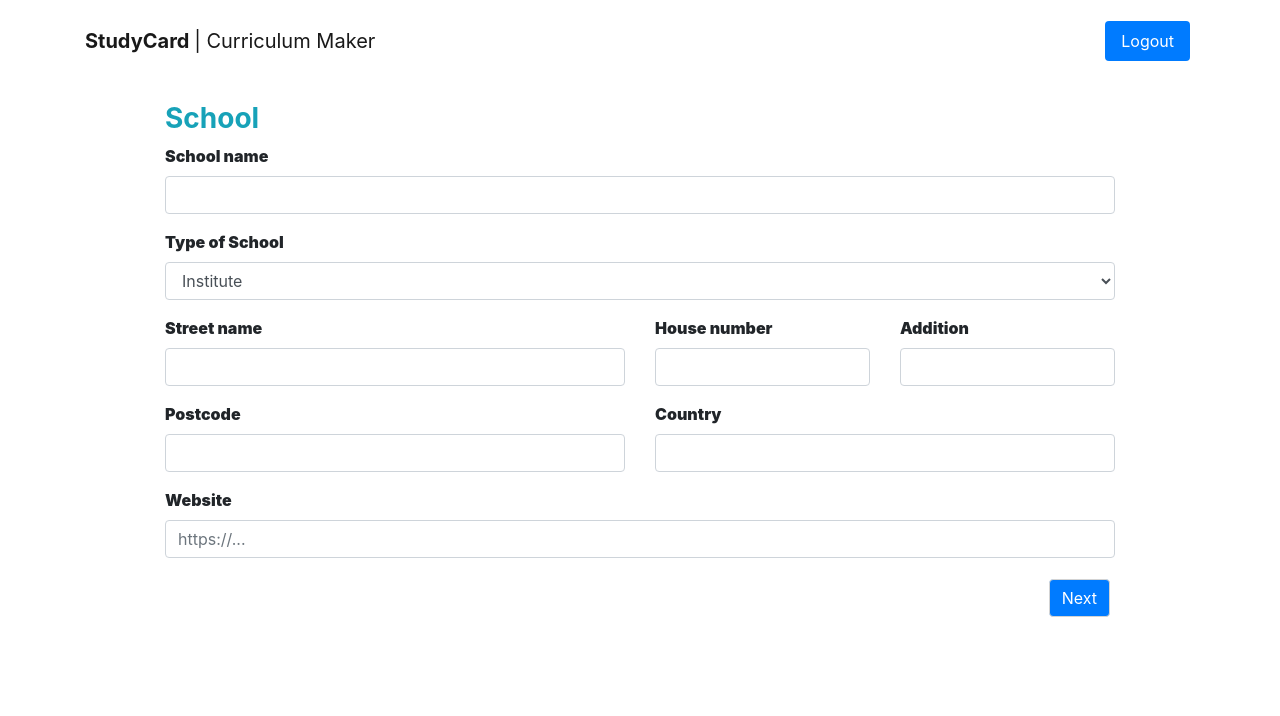
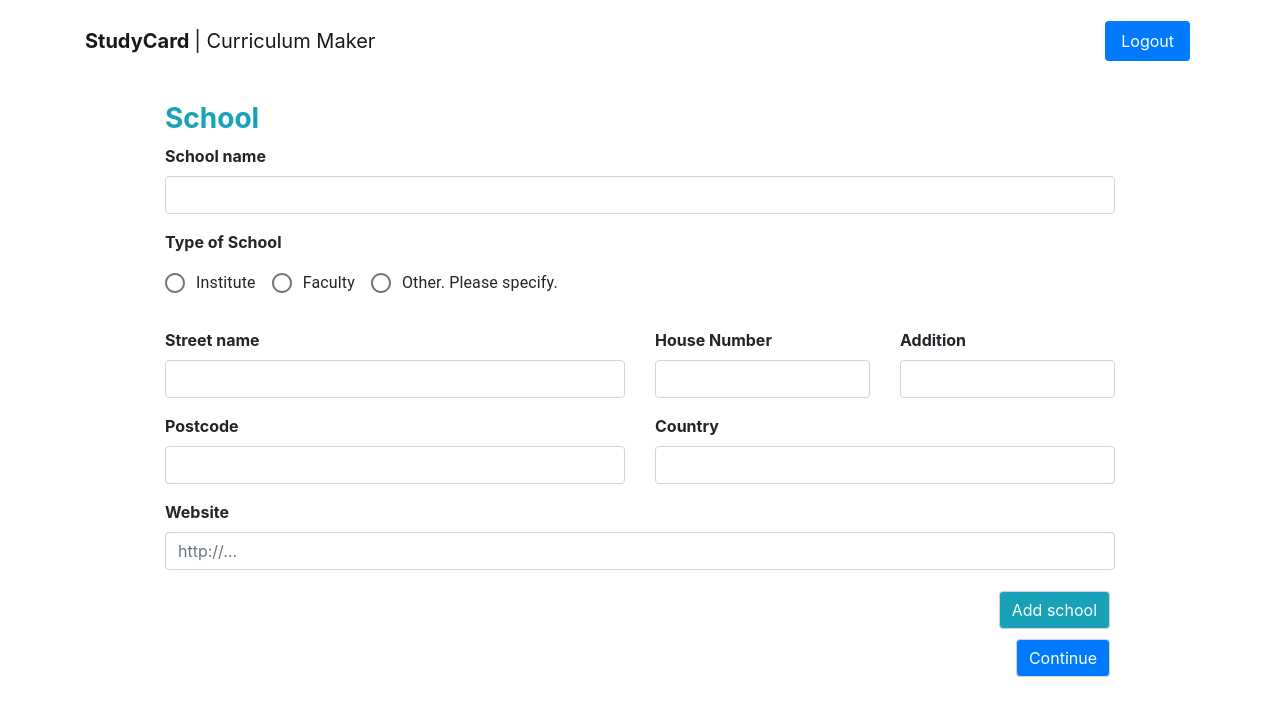
Before and after one commit to hanhngooo/curriculum-maker-temp, a React (Create React App) app: page /addSchool in a window 1280 px wide. Shown: the top 716 px of the page. Built offline with nearby package versions, Linux system fonts and the light colour scheme.

Commit message:
apply Formik to School.js, add yup validation

```diff
--- a/package.json
+++ b/package.json
@@ -3,15 +3,18 @@
   "version": "0.1.0",
   "private": true,
   "dependencies": {
+    "@material-ui/core": "^4.11.1",
     "@testing-library/jest-dom": "^5.11.5",
     "@testing-library/react": "^11.1.2",
     "@testing-library/user-event": "^12.2.2",
     "bootstrap": "^4.5.3",
+    "formik": "^2.2.5",
     "react": "^17.0.1",
     "react-dom": "^17.0.1",
     "react-router-dom": "^5.2.0",
     "react-scripts": "4.0.0",
-    "web-vitals": "^0.2.4"
+    "web-vitals": "^0.2.4",
+    "yup": "^0.31.0"
   },
   "scripts": {
     "start": "react-scripts start",
--- /dev/null
+++ b/src/components/ContinueButton.js
@@ -0,0 +1,15 @@
+import React from "react";
+
+export default function ContinueButton(props) {
+  return (
+    <div className="row">
+      <div className="col">
+        <a href={props.url}>
+          <button className="btn btn-primary text-justify" type="button">
+            Continue
+          </button>
+        </a>
+      </div>
+    </div>
+  );
+}
--- /dev/null
+++ b/src/components/SaveButton.js
@@ -0,0 +1,17 @@
+import React from "react";
+
+export default function SaveButton(props) {
+  return (
+    <div className="row">
+      <div className="col">
+        <button
+          className="btn btn-info"
+          type="submit"
+          disabled={props.disabled}
+        >
+          Add {props.dataName}
+        </button>
+      </div>
+    </div>
+  );
+}
--- /dev/null
+++ b/src/pages/Form.css
@@ -0,0 +1,5 @@
+.error {
+  color: #e63946;
+  font-size: 0.8rem;
+  margin-top: 0.3rem;
+}
--- a/src/pages/School.js
+++ b/src/pages/School.js
@@ -1,6 +1,41 @@
 import React from "react";
+import { Formik, Form, Field, useField, ErrorMessage } from "formik";
+import { Radio, FormControlLabel } from "@material-ui/core";
+import * as yup from "yup";
+import "./Form.css";
+
+import ContinueButton from "../components/ContinueButton";
+import SaveButton from "../components/SaveButton";
+
+const MyRadio = ({ label, ...props }) => {
+  const [field] = useField(props);
+  return <FormControlLabel {...field} control={<Radio />} label={label} />;
+};
 
 export default function School() {
+  let validationSchema = yup.object().shape({
+    schoolName: yup.string().required("This field is required."),
+    schoolType: yup.string().required("This field is required."),
+    schoolTypeOther: yup.string().when("schoolType", {
+      is: (schoolType) => schoolType === "other",
+      then: yup.string().required("Please specify school type."),
+    }),
+    streetName: yup.string().required("This field is required."),
+    houseNumber: yup.string().required("This field is required."),
+    country: yup.string().required("This field is required."),
+  });
+  const initialValues = {
+    schoolName: "",
+    schoolType: "",
+    schoolTypeOther: "",
+    streetName: "",
+    houseNumber: "",
+    addition: "",
+    postcode: "",
+    country: "",
+    website: "",
+  };
+
   return (
     <div className="pageContainer">
       <div className="main">
@@ -9,97 +44,174 @@ export default function School() {
           <br />
         </h3>
         <div>
+          <Formik
+            initialValues={initialValues}
+            validationSchema={validationSchema}
+            onSubmit={(data, { setSubmitting, resetForm }) => {
+              setSubmitting(true);
+              if (data.schoolTypeOther !== "") {
+                data.schoolType = data.schoolTypeOther;
+                const { schoolTypeOther, ...filteredData } = data;
+                console.log("submit data: ", filteredData);
+                resetForm();
+              } else {
+                const { schoolTypeOther, ...filteredData } = data;
+                console.log("submit data: ", filteredData);
+                resetForm();
+              }
+
+              setSubmitting(false);
+            }}
+          >
+            {({ values, isSubmitting, errors, isValid, dirty }) => (
+              <Form>
                 <div className="form-group">
-            <label>
-              <strong>School name</strong>
-              <br />
-            </label>
-            <input type="text" className="form-control" required />
+                  <label>School name</label>
+                  <Field
+                    className="form-control"
+                    name="schoolName"
+                    type="text"
+                  />
+                  <ErrorMessage
+                    name="schoolName"
+                    component="span"
+                    className="error"
+                  />
                 </div>
                 <div className="form-group">
-            <label>
-              <strong>Type of School</strong>
-              <br />
-            </label>
-            <select className="form-control">
-              <option value="Institute" selected="">
-                Institute
-              </option>
-              <option value="Faculty">Faculty</option>
-              <option value="Dependance">Dependance</option>
-            </select>
+                  <label>Type of School</label>
+                  <div>
+                    {" "}
+                    <MyRadio
+                      name="schoolType"
+                      value="institute"
+                      label="Institute"
+                      type="radio"
+                    />
+                    <MyRadio
+                      name="schoolType"
+                      value="faculty"
+                      label="Faculty"
+                      type="radio"
+                    />
+                    <MyRadio
+                      name="schoolType"
+                      value="other"
+                      label="Other. Please specify."
+                      type="radio"
+                    />
+                    {values.schoolType === "other" ? (
+                      <div>
+                        <Field
+                          className="form-control"
+                          name="schoolTypeOther"
+                          type="text"
+                          placeholder="Enter school type..."
+                        />
+                        <ErrorMessage
+                          name="schoolTypeOther"
+                          component="span"
+                          className="error"
+                        />
                       </div>
+                    ) : null}
+                  </div>
+                  <ErrorMessage
+                    name="schoolType"
+                    component="span"
+                    className="error"
+                  />
+                </div>
+
                 <div className="row">
                   <div className="col-sm-12 col-md-6 col-xl-6">
                     <div className="form-group">
-                <label>
-                  <strong>Street name</strong>
-                  <br />
-                </label>
-                <input type="text" className="form-control" />
+                      <label>Street name</label>
+                      <Field
+                        className="form-control"
+                        name="streetName"
+                        type="text"
+                      />
+                      <ErrorMessage
+                        name="streetName"
+                        component="span"
+                        className="error"
+                      />
                     </div>
                   </div>
                   <div className="col">
                     <div className="form-group">
-                <label>
-                  <strong>House number</strong>
-                  <br />
-                </label>
-                <input type="text" className="form-control" />
+                      <label>House Number</label>
+                      <Field
+                        className="form-control"
+                        name="houseNumber"
+                        type="number"
+                      />
+                      <ErrorMessage
+                        name="houseNumber"
+                        component="span"
+                        className="error"
+                      />
                     </div>
                   </div>
                   <div className="col">
                     <div className="form-group">
-                <label>
-                  <strong>Addition</strong>
-                  <br />
-                </label>
-                <input type="text" className="form-control" />
+                      <label>Addition</label>
+                      <Field
+                        className="form-control"
+                        name="addition"
+                        type="text"
+                      />
                     </div>
                   </div>
                 </div>
                 <div className="row">
                   <div className="col">
                     <div className="form-group">
-                <label>
-                  <strong>Postcode</strong>
-                  <br />
-                </label>
-                <input type="text" className="form-control" />
+                      <label>Postcode</label>
+                      <Field
+                        className="form-control"
+                        name="postcode"
+                        type="text"
+                      />
                     </div>
                   </div>
                   <div className="col-sm-6">
                     <div className="form-group">
-                <label>
-                  <strong>Country</strong>
-                  <br />
-                </label>
-                <input type="text" className="form-control" />
+                      <label>Country</label>
+                      <Field
+                        className="form-control"
+                        name="country"
+                        type="text"
+                      />
+                      <ErrorMessage
+                        name="country"
+                        component="span"
+                        className="error"
+                      />
                     </div>
                   </div>
                 </div>
-
                 <div className="form-group">
-            <label>
-              <strong>Website</strong>
-              <br />
-            </label>
-            <input
+                  <label>Website</label>
+                  <Field
+                    className="form-control"
+                    name="website"
                     type="text"
-              className="form-control"
-              placeholder="https://..."
+                    placeholder="http://..."
                   />
                 </div>
+                <SaveButton
+                  dataName="school"
+                  disabled={isSubmitting && isValid}
+                />
+                {/* <pre>{JSON.stringify(values, null, 2)}</pre> */}
+              </Form>
+            )}
+          </Formik>
         </div>
-        <div className="row">
-          <div className="col">
-            <a href="/addStudy">
-              <button className="btn btn-primary text-justify" type="button">
-                Next
-              </button>
-            </a>
-          </div>
-        </div>
+
+        <ContinueButton url="/addStudy" />
       </div>
     </div>
   );
```
Also changed, not shown: 1 other file (tests, documents, lock files or other folders). Lines whose indentation alone changed are shown as unchanged.
